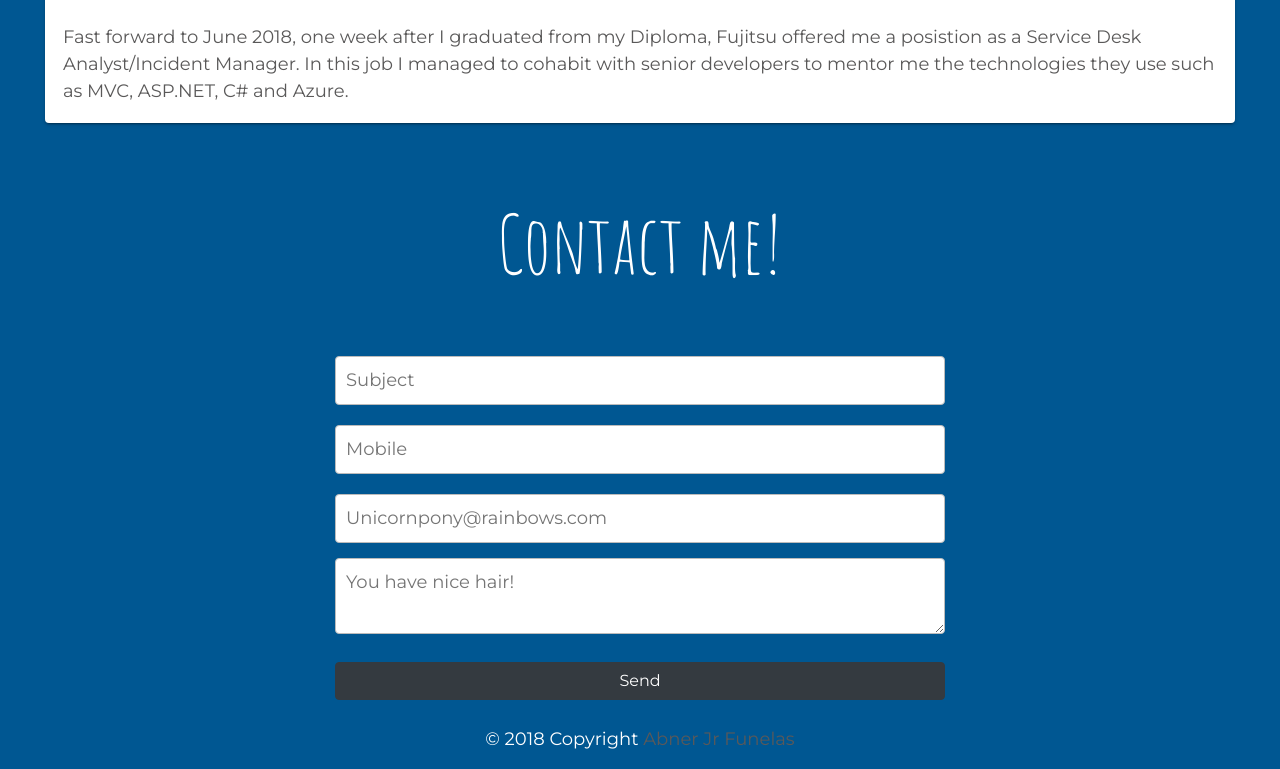
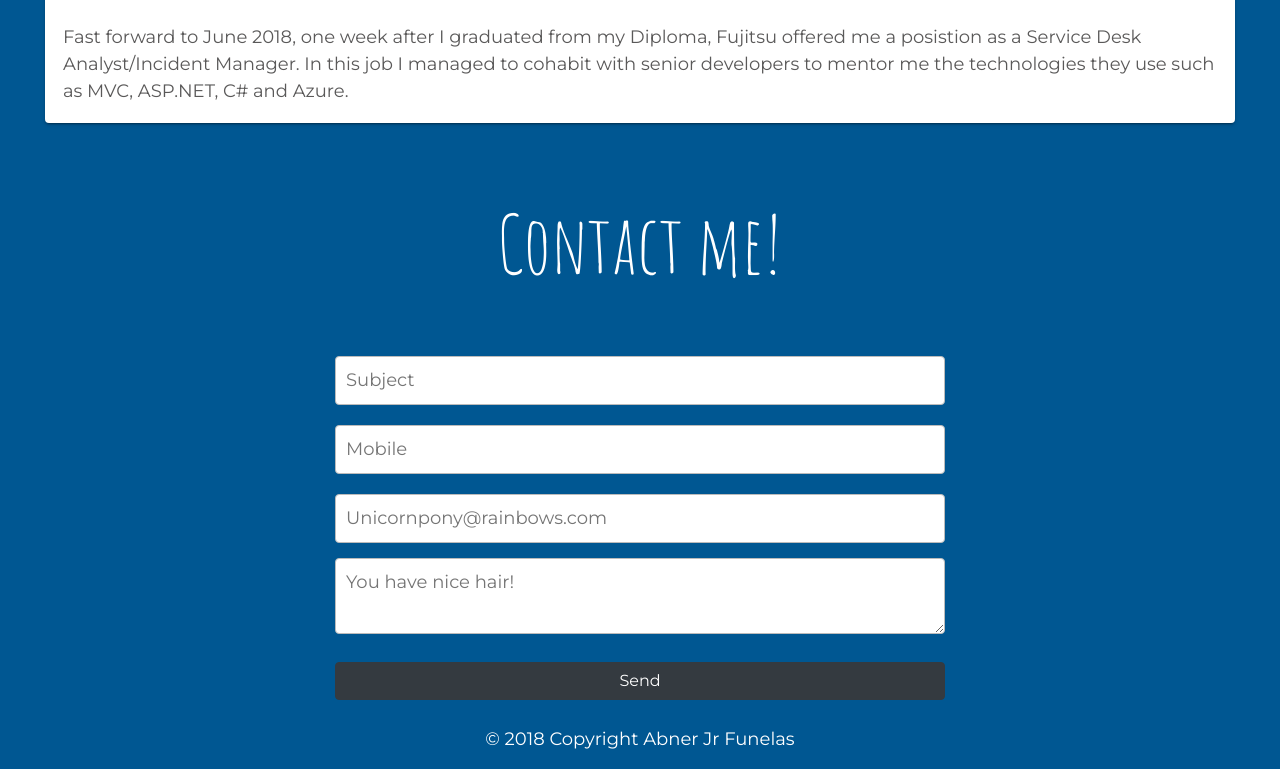
Before and after one commit to ajfunelas/Simple-Portfolio, a plain HTML site: page index.html in a window 1280 px wide. Shown: the part 3080-3849 px from the top of the page. Drawn offline with nearby package versions, Linux system fonts and the light colour scheme.

Commit message:
Footer Link Color Fix
- Change color to white

```diff
--- a/css/styles.css
+++ b/css/styles.css
@@ -48,6 +48,7 @@ a {
   text-decoration: none;
   cursor: pointer;
   color: #5a5959;
+  /* color: white; */
 }
 h1 {
   font-family: 'Montserrat', sans-serif;
@@ -197,6 +198,9 @@ h1 {
 #footer {
   color:white;
 }
+#footer a {
+  color: white;
+}
 #font a {
   text-decoration: none;
   cursor: pointer;
```
